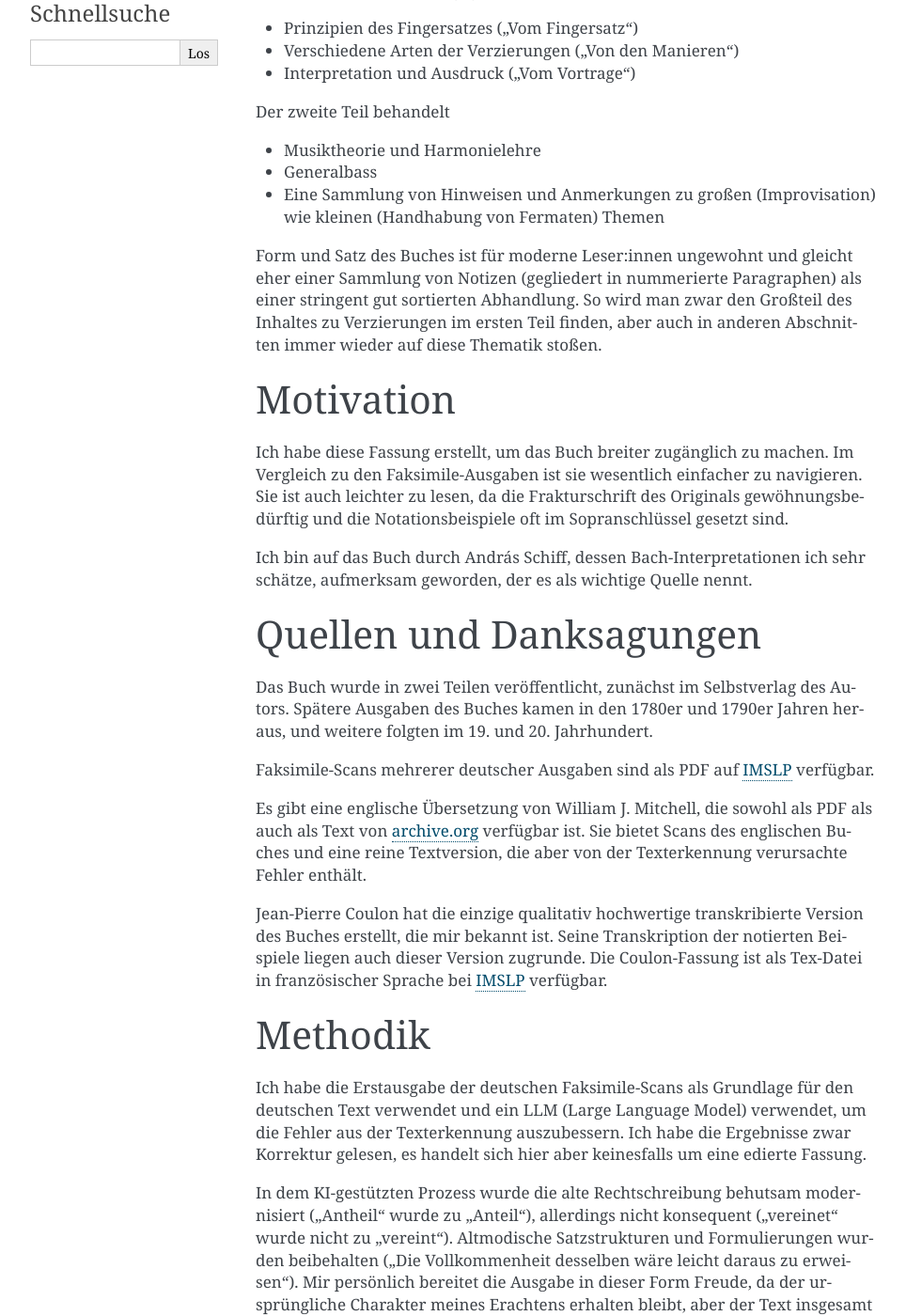
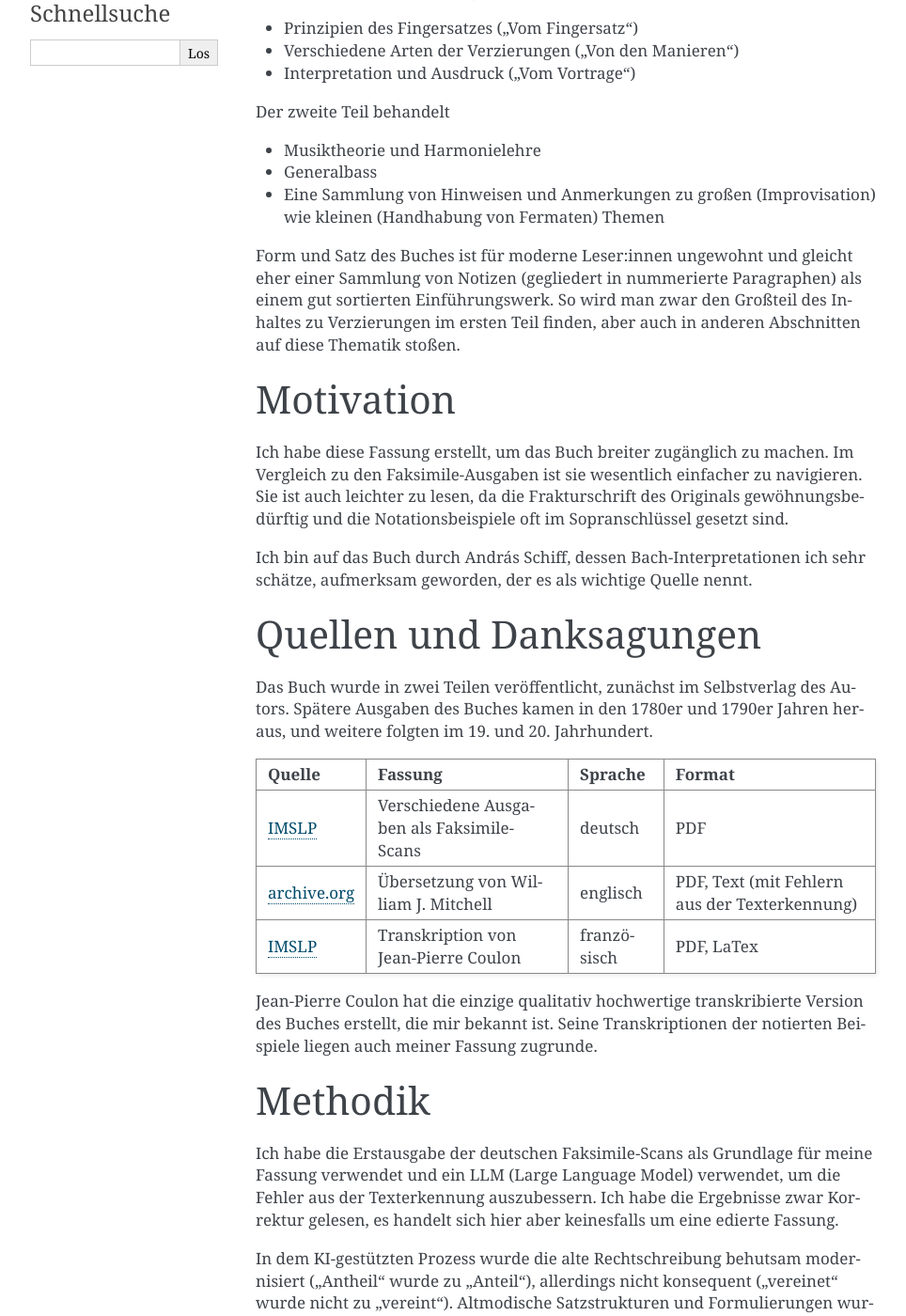
Before and after one commit to carlwitt/CPE-Bach-Clavier, a Sphinx documentation site: the page built from docs/source/index.rst, in a window 1280 px wide and 1400 px high, scrolled down 326 px. Shown: the whole window at 94% size, without its empty margins (148-1112 px from the left). Built offline with Sphinx 7.4.7, drawn with Linux system fonts in a browser that asks for light colours; some of the changed text lies outside the part shown.

Commit message:
Update index.rst

```diff
--- a/docs/source/index.rst
+++ b/docs/source/index.rst
@@ -1,5 +1,5 @@
 Inhalt
-++++++
+~~~~~~~
 
 .. epigraph::
 
@@ -22,11 +22,10 @@ Der zweite Teil behandelt
 - Generalbass
 - Eine Sammlung von Hinweisen und Anmerkungen zu großen (Improvisation) wie kleinen (Handhabung von Fermaten) Themen
 
-Form und Satz des Buches ist für moderne Leser:innen ungewohnt und gleicht eher einer Sammlung von Notizen (gegliedert in nummerierte Paragraphen) als einer stringent gut sortierten Abhandlung.
-So wird man zwar den Großteil des Inhaltes zu Verzierungen im ersten Teil finden, aber auch in anderen Abschnitten immer wieder auf diese Thematik stoßen.
+Form und Satz des Buches ist für moderne Leser:innen ungewohnt und gleicht eher einer Sammlung von Notizen (gegliedert in nummerierte Paragraphen) als einem gut sortierten Einführungswerk. So wird man zwar den Großteil des Inhaltes zu Verzierungen im ersten Teil finden, aber auch in anderen Abschnitten auf diese Thematik stoßen.
 
 Motivation
-++++++++++++
+~~~~~~~~~~~~~~
 
 Ich habe diese Fassung erstellt, um das Buch breiter zugänglich zu machen.
 Im Vergleich zu den Faksimile-Ausgaben ist sie wesentlich einfacher zu navigieren.
@@ -35,35 +34,43 @@ Sie ist auch leichter zu lesen, da die Frakturschrift des Originals gewöhnungsb
 Ich bin auf das Buch durch András Schiff, dessen Bach-Interpretationen ich sehr schätze, aufmerksam geworden, der es als wichtige Quelle nennt.
 
 Quellen und Danksagungen
-++++++++++++++++++++++++++++++
+~~~~~~~~~~~~~~~~~~~~~~~~~~~~
 
 Das Buch wurde in zwei Teilen veröffentlicht, zunächst im Selbstverlag des Autors.
 Spätere Ausgaben des Buches kamen in den 1780er und 1790er Jahren heraus, und weitere folgten im 19. und 20. Jahrhundert.
 
-Faksimile-Scans mehrerer deutscher Ausgaben sind als PDF auf `IMSLP <https://imslp.org/wiki/Versuch_über_die_wahre_Art_das_Clavier_zu_spielen,_H.868,_870_(Bach,_Carl_Philipp_Emanuel)>`_ verfügbar.
+.. list-table::
+   :header-rows: 1
 
-Es gibt eine englische Übersetzung von William J. Mitchell, die sowohl als PDF als auch als Text von `archive.org <https://archive.org/details/BACHCarlPhilippeEmanuel.EssayOnTheTrueArtOfPlayingKeyboardInstruments/page/n3/mode/2up>`_ verfügbar ist.
-Sie bietet Scans des englischen Buches und eine reine Textversion, die aber von der Texterkennung verursachte Fehler enthält.
+   * - Quelle
+     - Fassung
+     - Sprache
+     - Format
+   * - `IMSLP <https://imslp.org/wiki/Versuch_über_die_wahre_Art_das_Clavier_zu_spielen,_H.868,_870_(Bach,_Carl_Philipp_Emanuel)>`_
+     - Verschiedene Ausgaben als Faksimile-Scans
+     - deutsch
+     - PDF
+   * - `archive.org <https://archive.org/details/BACHCarlPhilippeEmanuel.EssayOnTheTrueArtOfPlayingKeyboardInstruments/page/n3/mode/2up>`_
+     - Übersetzung von William J. Mitchell
+     - englisch
+     - PDF, Text (mit Fehlern aus der Texterkennung)
+   * - `IMSLP <https://imslp.org/wiki/Versuch_über_die_wahre_Art_das_Clavier_zu_spielen,_H.868,_870_(Bach,_Carl_Philipp_Emanuel)>`_
+     - Transkription von Jean-Pierre Coulon
+     - französisch
+     - PDF, LaTex
 
 Jean-Pierre Coulon hat die einzige qualitativ hochwertige transkribierte Version des Buches erstellt, die mir bekannt ist.
-Seine Transkription der notierten Beispiele liegen auch dieser Version zugrunde.
-Die Coulon-Fassung ist als Tex-Datei in französischer Sprache bei `IMSLP <https://imslp.org/wiki/Versuch_über_die_wahre_Art_das_Clavier_zu_spielen,_H.868,_870_(Bach,_Carl_Philipp_Emanuel)>`_ verfügbar.
+Seine Transkriptionen der notierten Beispiele liegen auch meiner Fassung zugrunde.
 
 Methodik
-++++++++++++
+~~~~~~~~~~~~~~
 
-Ich habe die Erstausgabe der deutschen Faksimile-Scans als Grundlage für den deutschen Text verwendet und
-ein LLM (Large Language Model) verwendet, um die Fehler aus der Texterkennung auszubessern.
-Ich habe die Ergebnisse zwar Korrektur gelesen, es handelt sich hier aber keinesfalls um eine edierte Fassung.
+Ich habe die Erstausgabe der deutschen Faksimile-Scans als Grundlage für meine Fassung verwendet und ein LLM (Large Language Model) verwendet, um die Fehler aus der Texterkennung auszubessern. Ich habe die Ergebnisse zwar Korrektur gelesen, es handelt sich hier aber keinesfalls um eine edierte Fassung.
 
-In dem KI-gestützten Prozess wurde die alte Rechtschreibung behutsam modernisiert ("Antheil" wurde zu "Anteil"),
-allerdings nicht konsequent ("vereinet" wurde nicht zu "vereint").
-Altmodische Satzstrukturen und Formulierungen wurden beibehalten ("Die Vollkommenheit desselben wäre leicht daraus zu erweisen").
-Mir persönlich bereitet die Ausgabe in dieser Form Freude, da der ursprüngliche Charakter meines Erachtens erhalten bleibt,
-aber der Text insgesamt besser lesbar wird.
+In dem KI-gestützten Prozess wurde die alte Rechtschreibung behutsam modernisiert ("Antheil" wurde zu "Anteil"), allerdings nicht konsequent ("vereinet" wurde nicht zu "vereint"). Altmodische Satzstrukturen und Formulierungen wurden beibehalten ("Die Vollkommenheit desselben wäre leicht daraus zu erweisen"). Mir persönlich bereitet die Ausgabe in dieser Form Freude, da der ursprüngliche Charakter erhalten bleibt, der Text aber insgesamt besser lesbar wird.
 
 Über mich
-++++++++++++
+~~~~~~~~~~~~~~
 
 Ich bin Amateurmusiker und habe diese Transkription als Freizeitprojekt ohne Anspruch auf Wissenschaftlichkeit oder Vollständigkeit erstellt.
 Verbesserungen und Korrekturen können gerne über GitHub vorgeschlagen werden.
```
